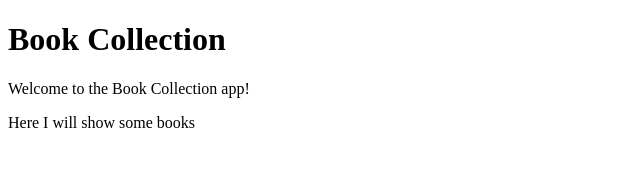
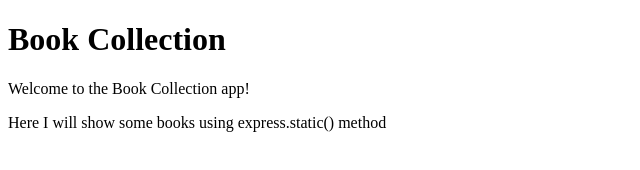
Before and after one commit to minarhossain/simple-book-collection-api, a website: page public/index.html in a window 1280 px wide. Shown: the whole page, without its empty margins (0-640 px from the left). Drawn offline with Linux system fonts and the light colour scheme.

```diff
--- a/public/index.html
+++ b/public/index.html
@@ -9,7 +9,7 @@
 <body>
     <h1>Book Collection</h1>
     <p>Welcome to the Book Collection app!</p>
-    <p>Here I will show some books</p>
+    <p>Here I will show some books using express.static() method</p>
 </body>
 
 </html>
```
Also changed, not shown: 1 other file.
